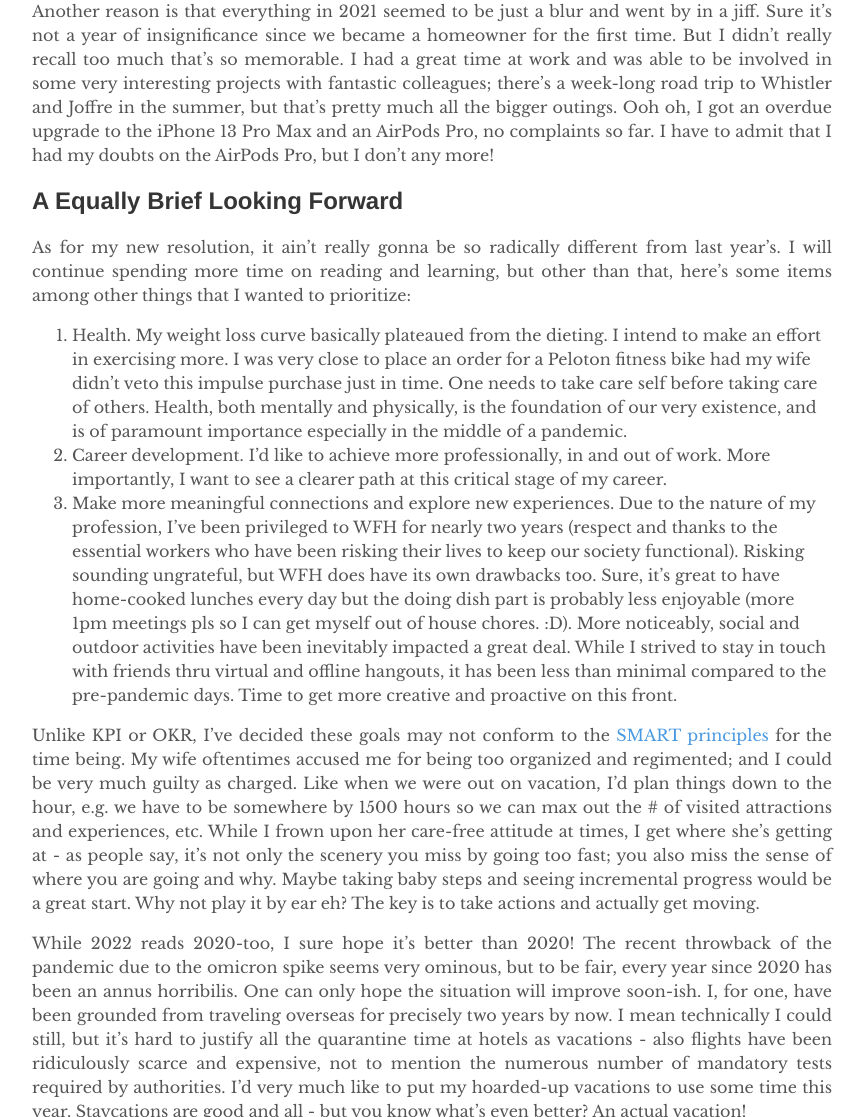
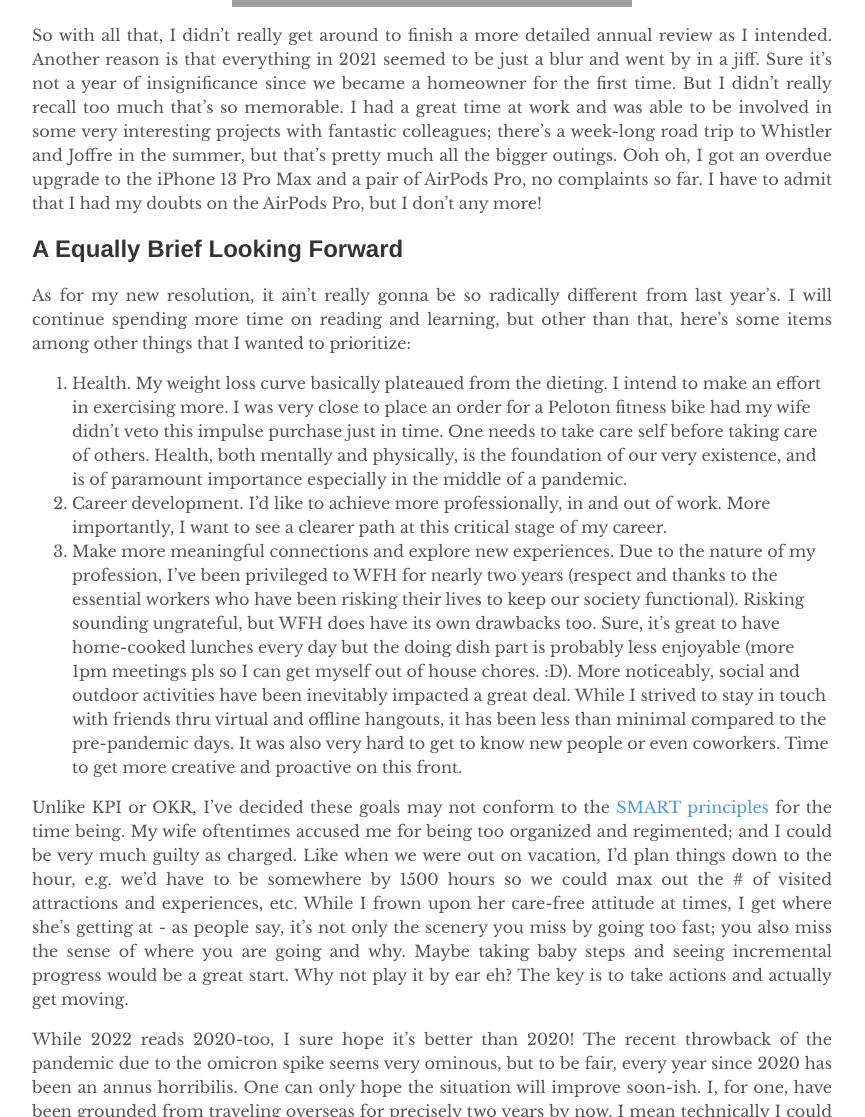
Before and after one commit to yuexiaofeng/yuexiaofeng.github.io, a Jekyll site: the page built from _posts/2022-01-03-yearpp.md, in a window 1280 px wide and 1400 px high, scrolled down 2720 px. Shown: the part 283-1400 px from the top of the window, without its empty margins (208-1073 px from the left). Built offline with Jekyll 4.4.1, drawn with Linux system fonts in a browser that asks for light colours; some of the changed text lies outside the part shown; grey boxes are pictures that could not be loaded.

Commit message:
Edited yearpp post

```diff
--- a/_posts/2022-01-03-yearpp.md
+++ b/_posts/2022-01-03-yearpp.md
@@ -25,15 +25,15 @@
 
 * Spent time with family and friends. Properly dined and wined.
 * Binge watched some movies and TV shows. Thank you Disney+!
-* Finished reading a new book. That's two days w/o screen time and it was a pretty interesting read. Was gonna finish another book but hey it's the holidays!
-* Played video games. Mostly on FIFA and Last of Us.
-* Played Mahjong three days in a row with our neighbor. Turned out I might be a grandmaster at this (it's mostly luck based IMO but then I must've been blessed with hot hands haha).
+* Finished reading a new book. That's two days w/o much screen time and it was a pretty interesting read too. Was gonna finish another book but hey it's the holidays!
+* Played (a lot of) video games. Mostly on FIFA and Last of Us.
+* Played Mahjong three days in a row with our neighbor. Turned out I might be a grandmaster at this game (it's mostly luck based IMO but then I must've been blessed with hot hands haha).
 
 Oh, I also spent one afternoon doing this (it was really big snow!):
 
 ![snowman](../assets/images/20220103/snowman.jpg)
 
-So with all that, I didn't really get around to finish a more detailed annual review as I intended. Another reason is that everything in 2021 seemed to be just a blur and went by in a jiff. Sure it’s not a year of insignificance since we became a homeowner for the first time. But I didn’t really recall too much that’s so memorable. I had a great time at work and was able to be involved in some very interesting projects with fantastic colleagues; there’s a week-long road trip to Whistler and Joffre in the summer, but that's pretty much all the bigger outings. Ooh oh, I got an overdue upgrade to the iPhone 13 Pro Max and an AirPods Pro, no complaints so far. I have to admit that I had my doubts on the AirPods Pro, but I don’t any more!
+So with all that, I didn't really get around to finish a more detailed annual review as I intended. Another reason is that everything in 2021 seemed to be just a blur and went by in a jiff. Sure it’s not a year of insignificance since we became a homeowner for the first time. But I didn’t really recall too much that’s so memorable. I had a great time at work and was able to be involved in some very interesting projects with fantastic colleagues; there’s a week-long road trip to Whistler and Joffre in the summer, but that's pretty much all the bigger outings. Ooh oh, I got an overdue upgrade to the iPhone 13 Pro Max and a pair of AirPods Pro, no complaints so far. I have to admit that I had my doubts on the AirPods Pro, but I don’t any more!
 
 ## A Equally Brief Looking Forward
 
@@ -41,11 +41,11 @@
 
 1. Health. My weight loss curve basically plateaued from the dieting. I intend to make an effort in exercising more. I was very close to place an order for a Peloton fitness bike had my wife didn't veto this impulse purchase just in time. One needs to take care self before taking care of others. Health, both mentally and physically, is the foundation of our very existence, and is of paramount importance especially in the middle of a pandemic.
 2. Career development. I’d like to achieve more professionally, in and out of work. More importantly, I want to see a clearer path at this critical stage of my career.
-3. Make more meaningful connections and explore new experiences. Due to the nature of my profession, I've been privileged to WFH for nearly two years (respect and thanks to the essential workers who have been risking their lives to keep our society functional). Risking sounding ungrateful, but WFH does have its own drawbacks too. Sure, it's great to have home-cooked lunches every day but the doing dish part is probably less enjoyable (more 1pm meetings pls so I can get myself out of house chores. :D). More noticeably, social and outdoor activities have been inevitably impacted a great deal. While I strived to stay in touch with friends thru virtual and offline hangouts, it has been less than minimal compared to the pre-pandemic days. Time to get more creative and proactive on this front.
+3. Make more meaningful connections and explore new experiences. Due to the nature of my profession, I've been privileged to WFH for nearly two years (respect and thanks to the essential workers who have been risking their lives to keep our society functional). Risking sounding ungrateful, but WFH does have its own drawbacks too. Sure, it's great to have home-cooked lunches every day but the doing dish part is probably less enjoyable (more 1pm meetings pls so I can get myself out of house chores. :D). More noticeably, social and outdoor activities have been inevitably impacted a great deal. While I strived to stay in touch with friends thru virtual and offline hangouts, it has been less than minimal compared to the pre-pandemic days. It was also very hard to get to know new people or even coworkers. Time to get more creative and proactive on this front.
 
-Unlike KPI or OKR, I’ve decided these goals may not conform to the [SMART principles](https://en.wikipedia.org/wiki/SMART_criteria) for the time being. My wife oftentimes accused me for being too organized and regimented; and I could be very much guilty as charged. Like when we were out on vacation, I'd plan things down to the hour, e.g. we have to be somewhere by 1500 hours so we can max out the # of visited attractions and experiences, etc. While I frown upon her care-free attitude at times, I get where she's getting at - as people say, it's not only the scenery you miss by going too fast; you also miss the sense of where you are going and why. Maybe taking baby steps and seeing incremental progress would be a great start. Why not play it by ear eh? The key is to take actions and actually get moving.
+Unlike KPI or OKR, I’ve decided these goals may not conform to the [SMART principles](https://en.wikipedia.org/wiki/SMART_criteria) for the time being. My wife oftentimes accused me for being too organized and regimented; and I could be very much guilty as charged. Like when we were out on vacation, I'd plan things down to the hour, e.g. we'd have to be somewhere by 1500 hours so we could max out the # of visited attractions and experiences, etc. While I frown upon her care-free attitude at times, I get where she's getting at - as people say, it's not only the scenery you miss by going too fast; you also miss the sense of where you are going and why. Maybe taking baby steps and seeing incremental progress would be a great start. Why not play it by ear eh? The key is to take actions and actually get moving.
 
-While 2022 reads 2020-too, I sure hope it’s better than 2020! The recent throwback of the pandemic due to the omicron spike seems very ominous, but to be fair, every year since 2020 has been an annus horribilis. One can only hope the situation will improve soon-ish. I, for one, have been grounded from traveling overseas for precisely two years by now. I mean technically I could still, but it’s hard to justify all the quarantine time at hotels as vacations - also flights have been ridiculously scarce and expensive, not to mention the numerous number of mandatory tests required by authorities. I'd very much like to put my hoarded-up vacations to use some time this year. Staycations are good and all - but you know what's even better? An actual vacation!
+While 2022 reads 2020-too, I sure hope it’s better than 2020! The recent throwback of the pandemic due to the omicron spike seems very ominous, but to be fair, every year since 2020 has been an annus horribilis. One can only hope the situation will improve soon-ish. I, for one, have been grounded from traveling overseas for precisely two years by now. I mean technically I could still, but it’s hard to justify all the quarantine time at hotels as vacations - also flights have been ridiculously scarce and expensive, not to mention the numerous mandatory tests required by the authorities. Despite all that, I'd still very much hope to put my hoarded-up vacation days to use some time this year. Staycations are good and all - but you know what's even better? An actual vacation!
 
 On a more cheerful note, I do hear new vaccine and medication research is making meaningful headways. So hopefully we don't need to learn any more Greek alphabets beyond omicron..
 
```
Also changed, not shown: other parts of _posts/2022-01-03-yearpp.md (+4 -4 lines).
